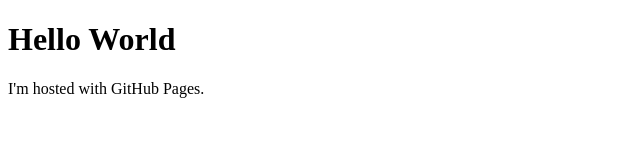
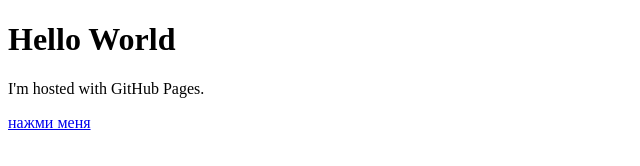
Before and after one commit to dumpy1/dumpy1.github.io, a plain HTML site: page index.html in a window 1280 px wide. Shown: the whole page, without its empty margins (0-640 px from the left). Drawn offline with Linux system fonts and the light colour scheme.

Commit message:
fix referens

```diff
--- a/index.html
+++ b/index.html
@@ -3,6 +3,6 @@
 <body>
 <h1>Hello World</h1>
 <p>I'm hosted with GitHub Pages.</p>
-<a href="vashamebel\vashamebel.html> нажми меня </a>
+<a href="vashamebel\vashamebel.html"> нажми меня </a>
 </body>
 </html>
```
